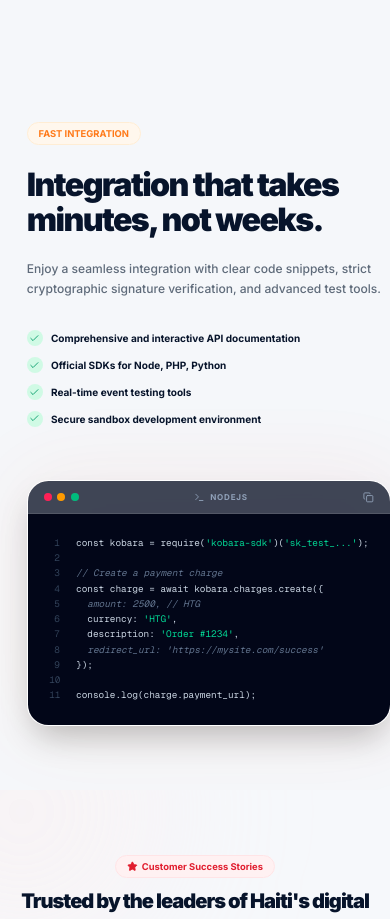
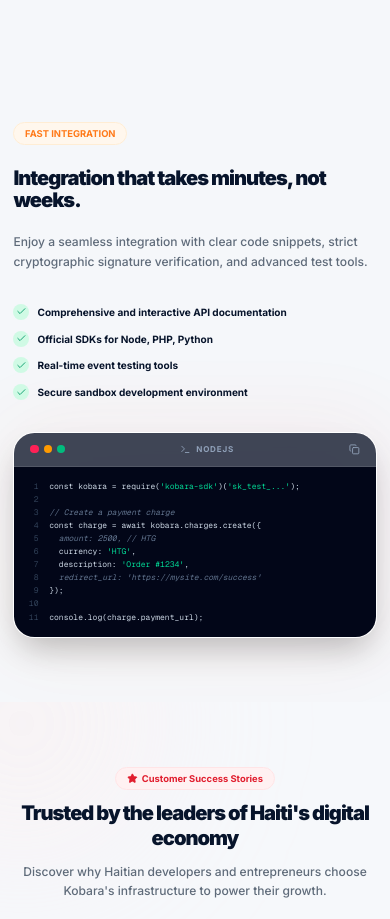
Before and after one commit to L09DP01/kobara-app, a Next.js app: page / in a window 390 px wide. Shown: the part 1720-2639 px from the top of the page. Built offline with nearby package versions, Linux system fonts and the light colour scheme; no server answers.

Commit message:
style: fix responsiveness of DeveloperSection and Terminal component on mobile

```diff
--- a/src/components/landing/DeveloperSection.tsx
+++ b/src/components/landing/DeveloperSection.tsx
@@ -41,14 +41,14 @@
 
   return (
     <section className="py-24 relative overflow-hidden">
-      <div className="max-w-[1280px] mx-auto px-10">
-        <div className="grid lg:grid-cols-2 gap-20 items-center">
+      <div className="max-w-[1280px] mx-auto px-5 md:px-10">
+        <div className="grid lg:grid-cols-2 gap-12 lg:gap-20 items-center">
           {/* Text Content */}
           <div className="space-y-8">
             <div className="inline-flex items-center px-4 py-1.5 rounded-full bg-orange-50 border border-orange-100 text-sm font-bold text-kobara-orange">
               {t("home.devBadge")}
             </div>
-            <h2 className="text-5xl font-black text-kobara-primary tracking-tighter leading-[1.1]">
+            <h2 className="text-3xl sm:text-4xl lg:text-5xl font-black text-kobara-primary tracking-tighter leading-[1.1]">
               {language === "fr" ? "Une intégration en quelques minutes, pas en quelques semaines." : "Integration that takes minutes, not weeks."}
             </h2>
             <p className="text-lg text-kobara-secondary font-medium leading-relaxed max-w-xl">
@@ -97,12 +97,12 @@
               </div>
 
               {/* Body */}
-              <div className="bg-slate-950 p-8 font-mono text-[14px] leading-relaxed overflow-x-auto">
+              <div className="bg-slate-950 p-5 md:p-8 font-mono text-[12px] md:text-[14px] leading-relaxed overflow-x-auto">
                 <pre className="text-slate-300">
                   {CODE_SNIPPET.split('\n').map((line, i) => (
-                    <div key={i} className="flex gap-6">
-                      <span className="text-slate-700 select-none w-4 text-right">{i + 1}</span>
-                      <span>
+                    <div key={i} className="flex gap-4 md:gap-6">
+                      <span className="text-slate-700 select-none w-4 shrink-0 text-right">{i + 1}</span>
+                      <span className="whitespace-pre">
                         {line.includes('//') ? (
                           <span className="text-slate-500 italic">{line}</span>
                         ) : line.includes("'") || line.includes('"') ? (
```
